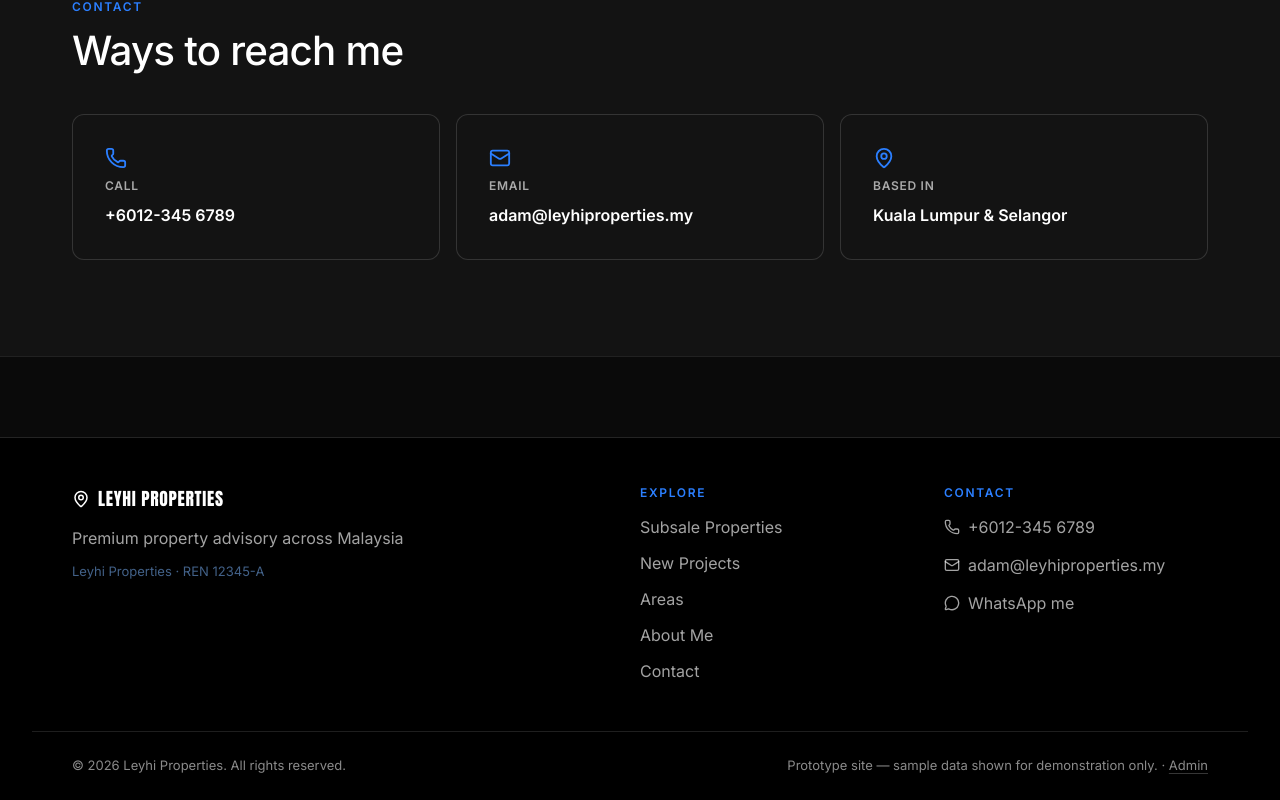
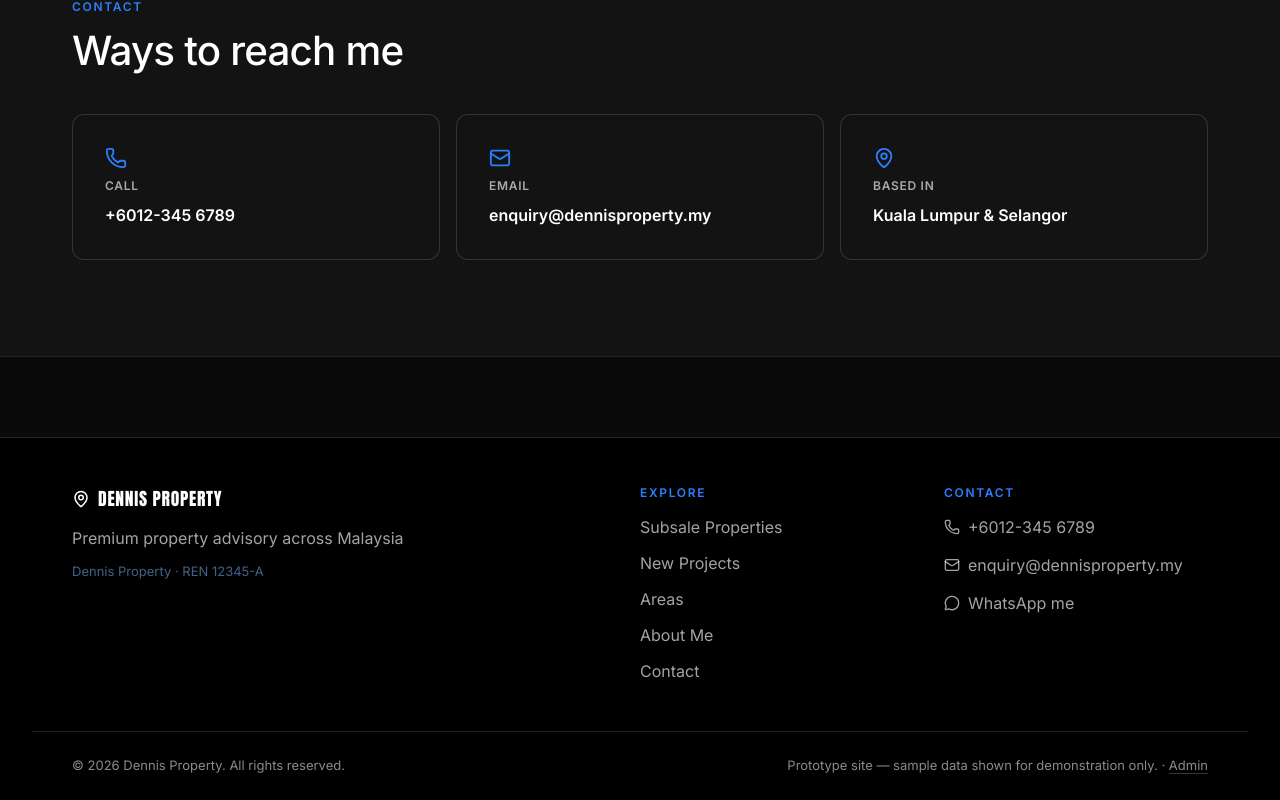
Before and after one commit to leyhian83/denniswebsite, a React (Vite) app: page /about in a window 1280 px wide. Shown: the part 1173-1973 px from the top of the page. Built offline with nearby package versions, Linux system fonts and the light colour scheme.

Commit message:
Rebrand website to Dennis Property

```diff
--- a/index.html
+++ b/index.html
@@ -13,7 +13,7 @@
       content="Premium property portal — browse condominiums, landed homes, commercial and industrial properties across Kuala Lumpur and Selangor, with new project launches and area guides."
     />
     <meta name="theme-color" content="#000000" />
-    <title>Leyhi Properties — Premium Property Portal</title>
+    <title>Dennis Property — Premium Property Portal</title>
     <link rel="preconnect" href="https://fonts.googleapis.com" />
     <link rel="preconnect" href="https://fonts.gstatic.com" crossorigin />
     <link
--- a/src/config/site.ts
+++ b/src/config/site.ts
@@ -10,7 +10,7 @@ import type { Profile } from "../types";
 export const profile: Profile = profileJson as Profile;
 
 export const SITE = {
-  name: "Leyhi Properties",
+  name: "Dennis Property",
   tagline: "Premium property advisory across Malaysia",
   /** Base path for routing/asset URLs. Leave "/" for a root deploy. */
   basePath: "/",
--- a/src/context/AuthContext.tsx
+++ b/src/context/AuthContext.tsx
@@ -15,7 +15,7 @@ import { AUTH } from "../config/auth";
  * closed tab logs out. This is a prototype gate, not real security — swap for
  * a backend session when deploying.
  */
-const STORAGE_KEY = "leyhi.admin.authed";
+const STORAGE_KEY = "dennis.admin.authed";
 
 interface AuthContextValue {
   isAuthed: boolean;
--- a/src/data/profile.json
+++ b/src/data/profile.json
@@ -5,9 +5,9 @@
   "longBio": "With over a decade of experience in the Malaysian property market, I help buyers, sellers and investors find the right property with clarity and confidence. From first-time homes in Subang Jaya to premium condominiums in Mont Kiara, I provide honest guidance, thorough market insight and a personal service from viewing to key handover.",
   "phone": "+6012-345 6789",
   "whatsappNumber": "60123456789",
-  "email": "adam@leyhiproperties.my",
+  "email": "enquiry@dennisproperty.my",
   "profilePhoto": "/media/profile/avatar.jpg",
-  "company": "Leyhi Properties",
+  "company": "Dennis Property",
   "renNumber": "REN 12345-A",
   "socials": [
     { "label": "Facebook", "url": "https://facebook.com" },
```
Also changed, not shown: 1 other file (tests, documents, lock files or other folders).
